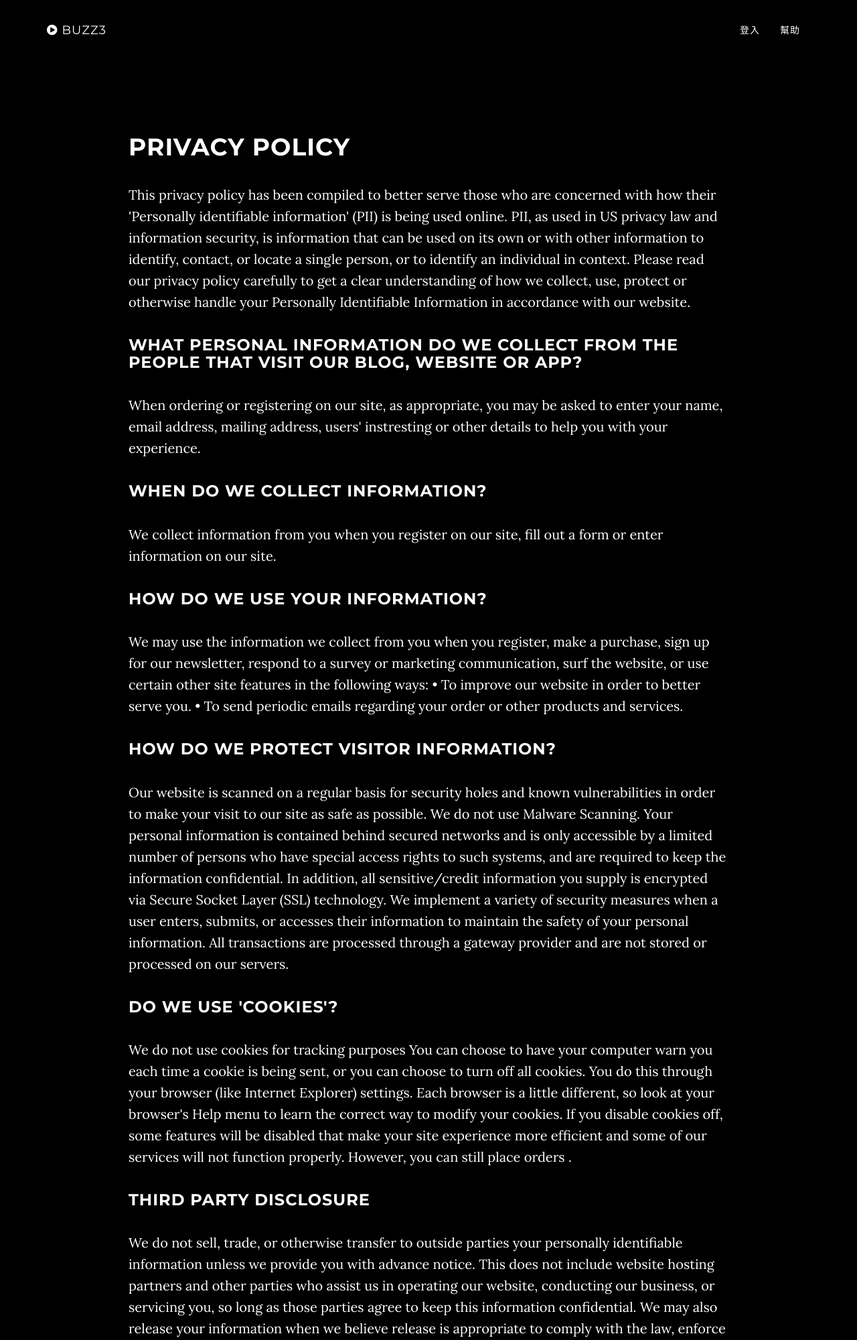
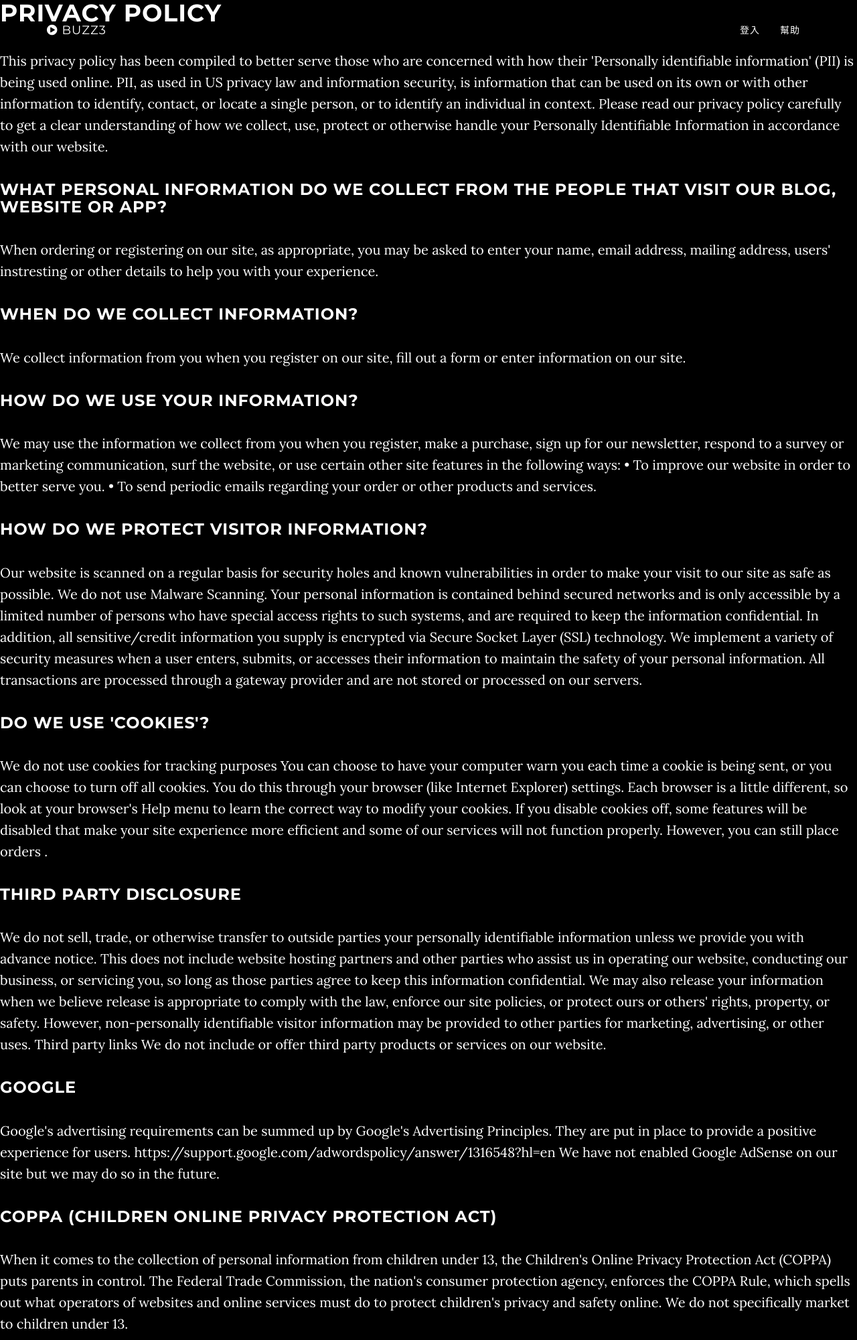
Before and after one commit to BalicantaYao/PttNotifier, a Django app: page /privacy/ in a window 1280 px wide. Shown: the top 2000 px of the page at 67% size. Run offline with Django 3.2, Linux system fonts and the light colour scheme; some libraries are stand-ins or nearby versions.

Commit message:
Revert "add article class content-section for privacy's and terms' ui adjustment"
This reverts commit 5b5d1d72d8bbd353e6e031f58d8e64a6d094ace6.

```diff
--- a/PttNotifier/static/css/app.css
+++ b/PttNotifier/static/css/app.css
@@ -45,7 +45,6 @@
   opacity: 1!important;
 }
 
-article.content-section {
-    text-align: left;
-    height: auto;
+nav{
+    position: relative;
 }
--- a/subscriptions/templates/privacy.html
+++ b/subscriptions/templates/privacy.html
@@ -1,13 +1,11 @@
 {% extends 'base.html' %}
 
 {% block content %}
-<article id="privacy" class="content-section">
-<header>
-    <h1>Privacy Policy</h1>
-    <p>
+<div id="privacy">
+<h1>Privacy Policy</h1>
+<p>
 This privacy policy has been compiled to better serve those who are concerned with how their 'Personally identifiable information' (PII) is being used online. PII, as used in US privacy law and information security, is information that can be used on its own or with other information to identify, contact, or locate a single person, or to identify an individual in context. Please read our privacy policy carefully to get a clear understanding of how we collect, use, protect or otherwise handle your Personally Identifiable Information in accordance with our website.
-    </p>
-</header>
+</p>
 <h3>
 What personal information do we collect from the people that visit our blog, website or app?
 </h3>
@@ -124,5 +122,5 @@ bustta80980@gmail.com<br>
 
 Last Edited on 2015-02-15
 </p>
-</article>
+</div>
 {% endblock %}
```
Also changed, not shown: subscriptions/templates/terms_and_condictions.html (+5 -6 lines).
